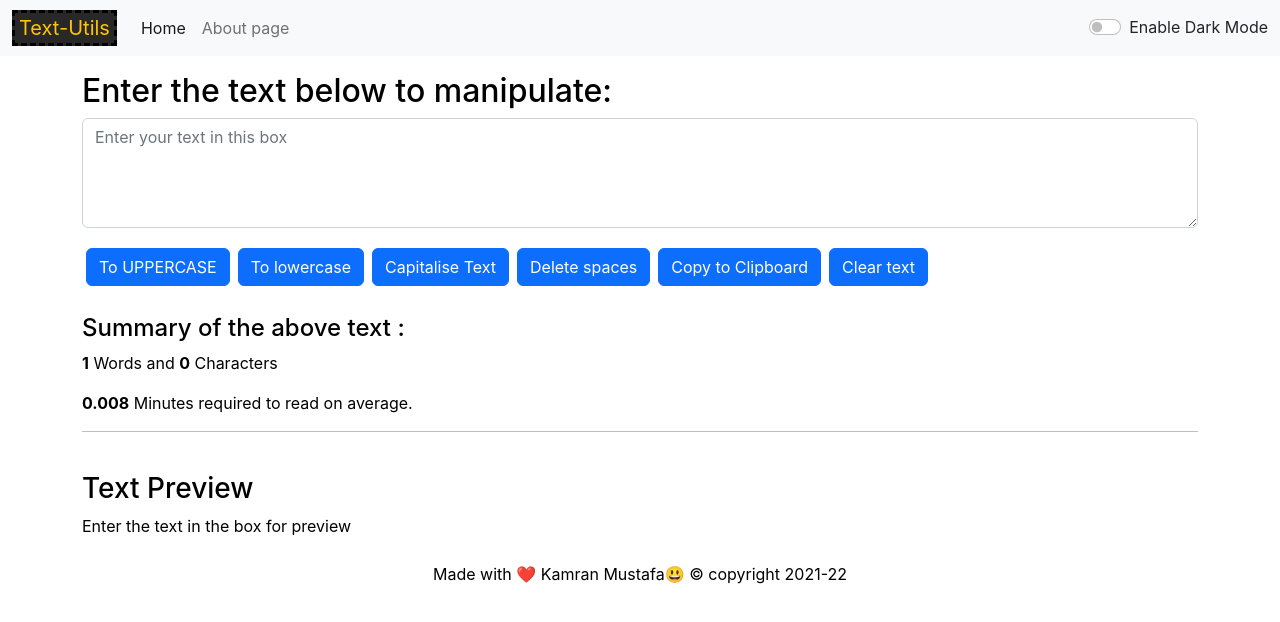
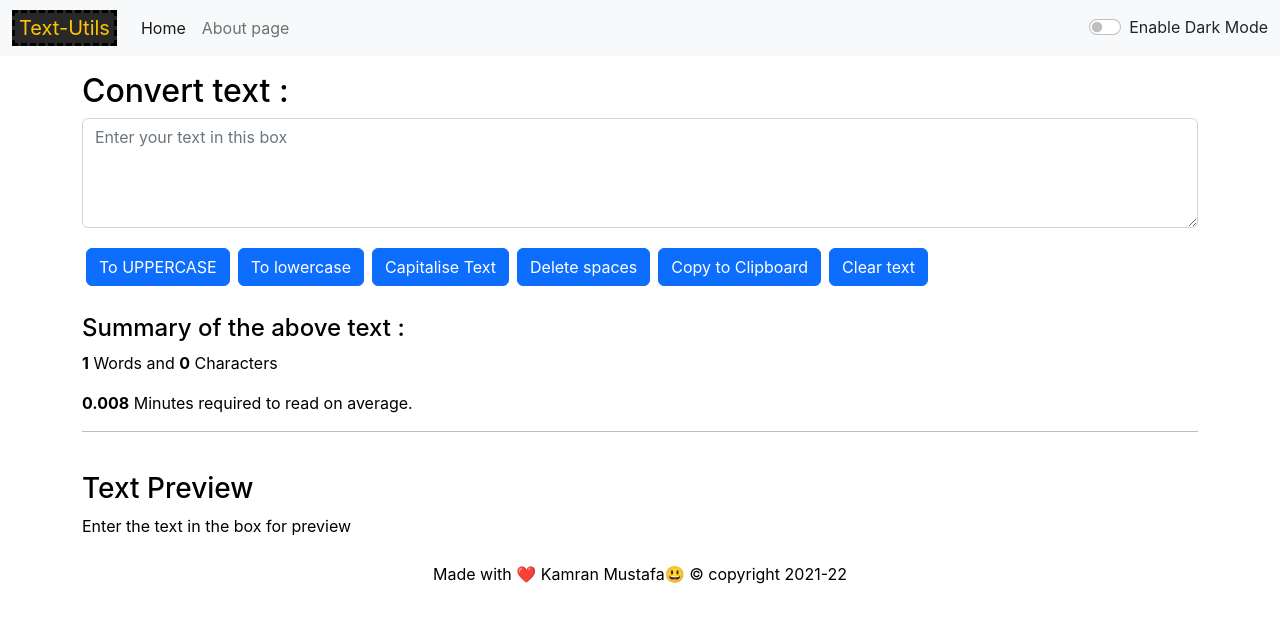
Before and after one commit to mekams/TEXT-UTILS--1, a React (Create React App) app: page / in a window 1280 px wide. Shown: the top 622 px of the page. Built offline with nearby package versions, Linux system fonts and the light colour scheme.

Commit message:
ready to deploy for trials

```diff
--- a/src/App.js
+++ b/src/App.js
@@ -19,7 +19,7 @@ function App() {
   return (
     <>
       <Navbar title="Text-Utils" mode= {mode} toggleMode={toggleMode}/>
-      <Form heading="Enter the text below to manipulate:" mode={mode}/>
+      <Form heading="Convert text :" mode={mode}/>
       <Footer mode= {mode}/>
       {/* <About/> */}
     </>
```
